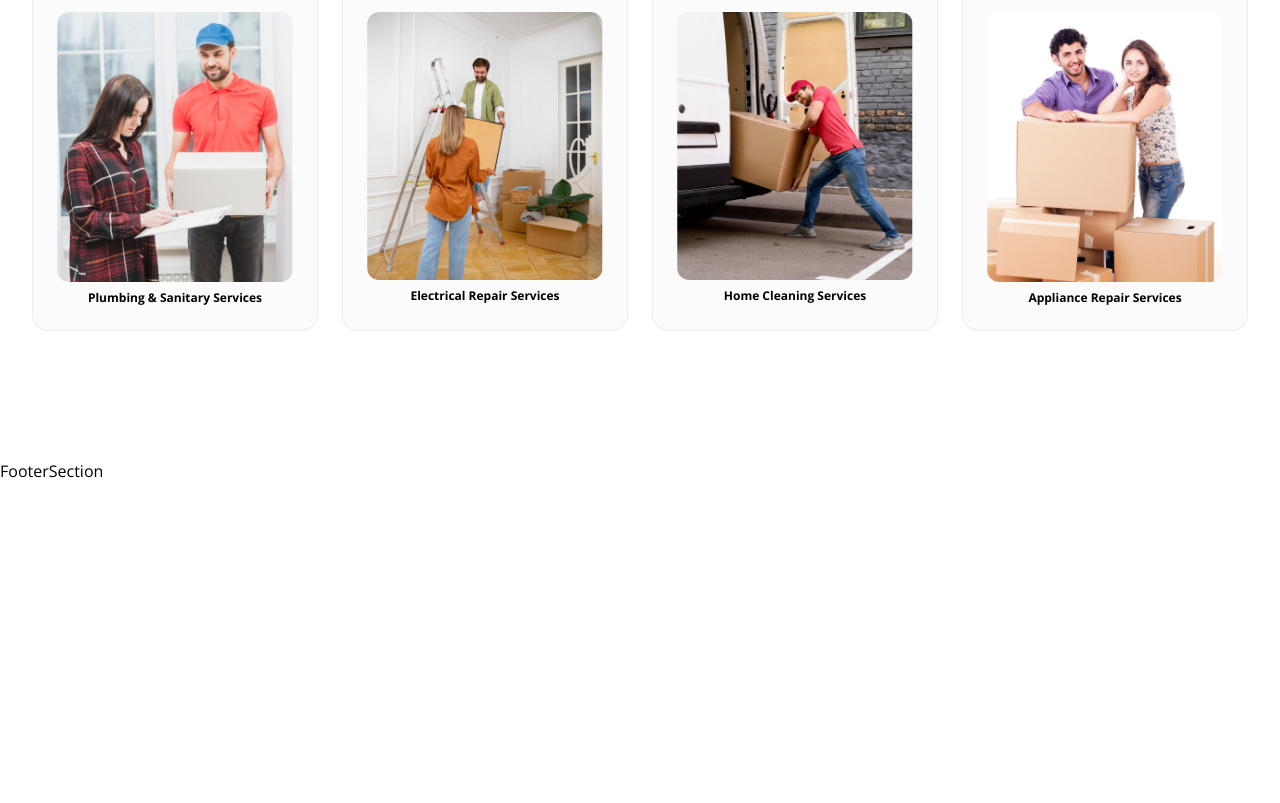
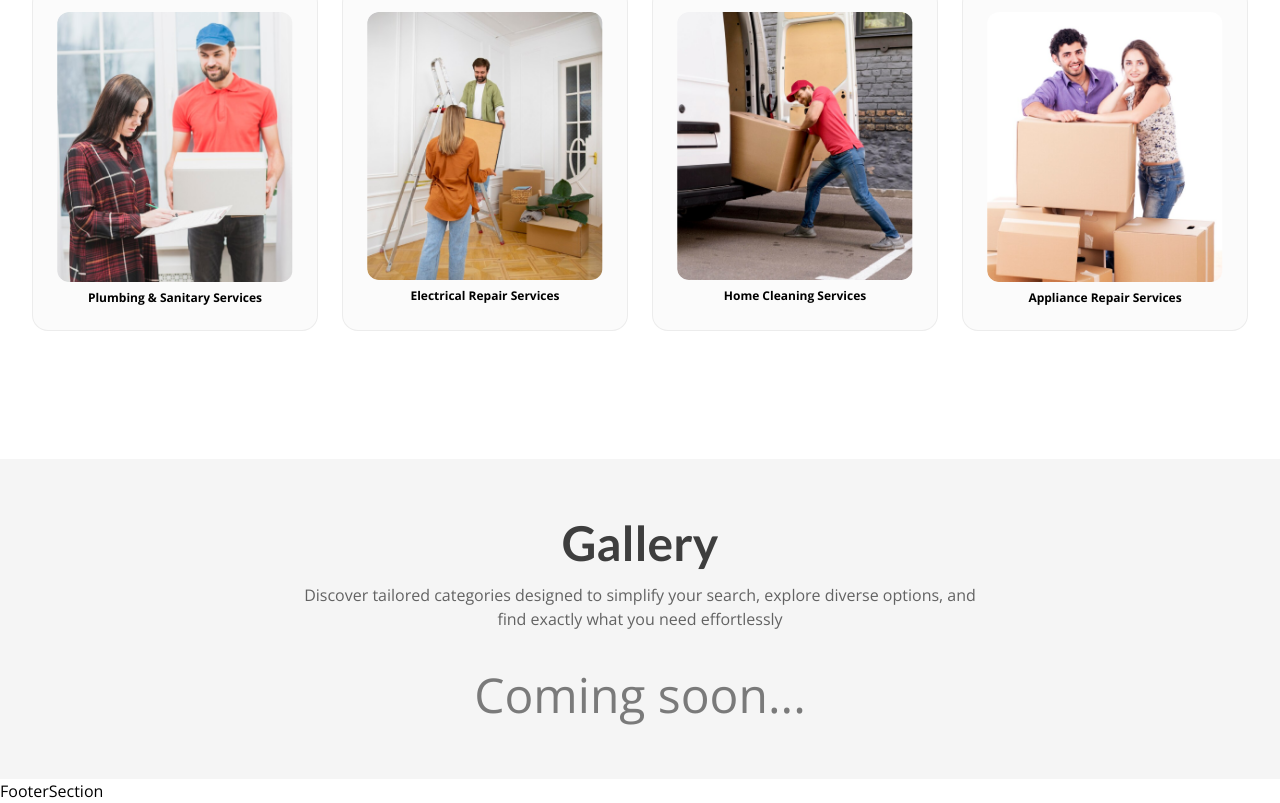
Before and after one commit to Biplob17h/AdhunikBD_NEXT, a Next.js app: page / in a window 1280 px wide. Shown: the part 2005-2808 px from the top of the page. Before the commit the page ends 2488 px from the top, so only its background shows below. Built offline with nearby package versions, Linux system fonts and the light colour scheme.

Commit message:
add GallerySlider component to HomePage; include placeholder content for future services

```diff
--- a/src/app/page.jsx
+++ b/src/app/page.jsx
@@ -1,5 +1,6 @@
 import CategoriesSection from "@/components/screens/home/categories";
 import ForHomeSectionSlider from "@/components/screens/home/for-home";
+import GallerySlider from "@/components/screens/home/gallery";
 import HeroSection from "@/components/screens/home/hero";
 import RecommendedSection from "@/components/screens/home/recommended";
 
@@ -10,6 +11,7 @@ const HomePage = () => {
       <CategoriesSection />
       <ForHomeSectionSlider />
       <RecommendedSection />
+      <GallerySlider />
     </>
   );
 };
--- /dev/null
+++ b/src/components/screens/home/gallery.jsx
@@ -0,0 +1,23 @@
+const GallerySlider = () => {
+  return (
+    <section className="bg-secondary py-12 xl:py-[60px]">
+      <div className="heading mx-auto max-w-[855px] space-y-4 text-center">
+        <h2 className="text-3xl font-bold text-black/75 md:text-5xl">
+          Gallery
+        </h2>
+        <p className="text-base text-black/60">
+          Discover tailored categories designed to simplify your search, explore
+          diverse options, and <br className="hidden md:block" /> find exactly
+          what you need effortlessly
+        </p>
+      </div>
+
+      {/* Dynamically render services */}
+      <div className="mt-10 text-center text-5xl text-black/50">
+        Coming soon...
+      </div>
+    </section>
+  );
+};
+
+export default GallerySlider;
```
